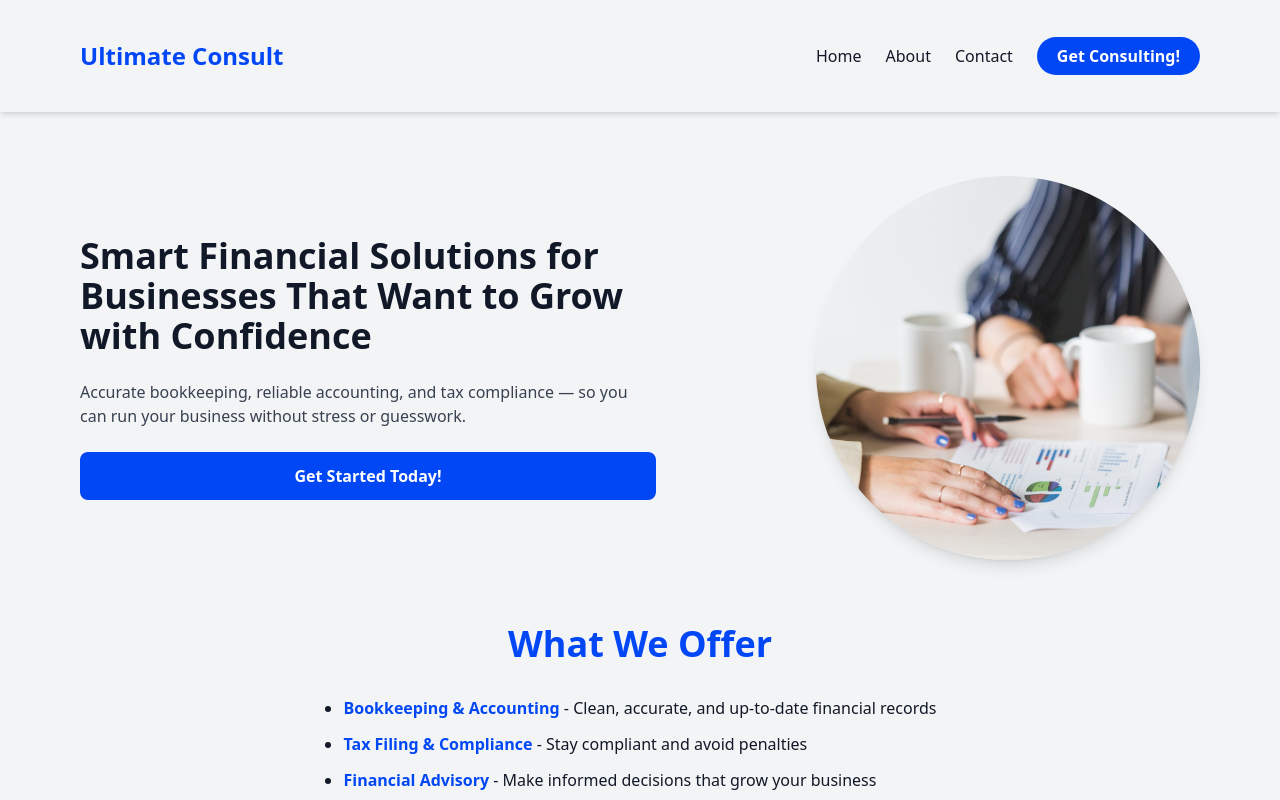
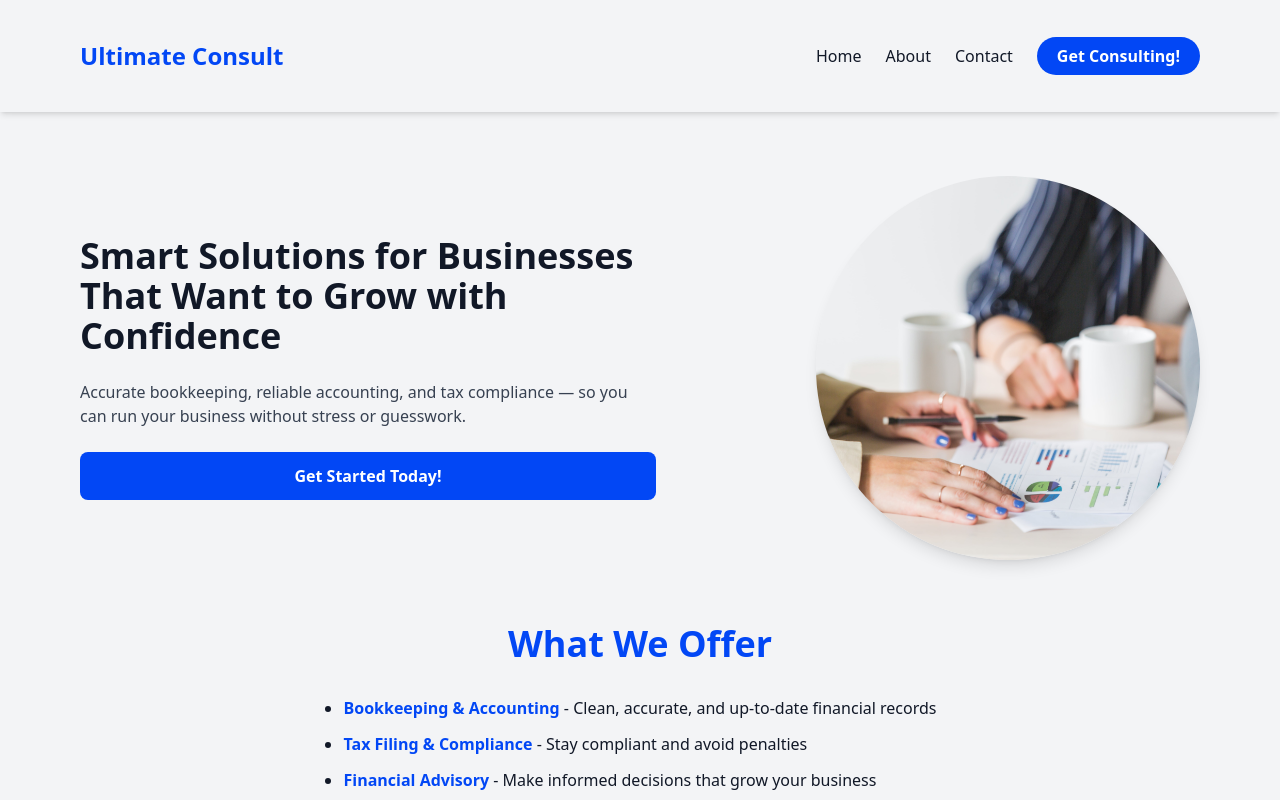
Before and after one commit to Sultan2403/Ultimate-Consult, a React (Vite) app: page / in a window 1280 px wide. Shown: the top 800 px of the page. Built offline with nearby package versions, Linux system fonts and the light colour scheme.

Commit message:
removed the word "Financial" from hero sec

```diff
--- a/src/Components/Sections/Hero/HeroSection.jsx
+++ b/src/Components/Sections/Hero/HeroSection.jsx
@@ -9,8 +9,7 @@ export default function HeroSec() {
         {/* Text */}
         <div className="flex flex-col gap-6 flex-1 max-w-xl justify-center items-center text-center md:text-left">
           <h1 className="font-bold text-3xl md:text-4xl text-dark text-wrap">
-            Smart Financial Solutions for Businesses That Want to Grow with
-            Confidence
+            Smart Solutions for Businesses That Want to Grow with Confidence
           </h1>
           <p className="text-gray-700 text-md">
             Accurate bookkeeping, reliable accounting, and tax compliance — so
```
